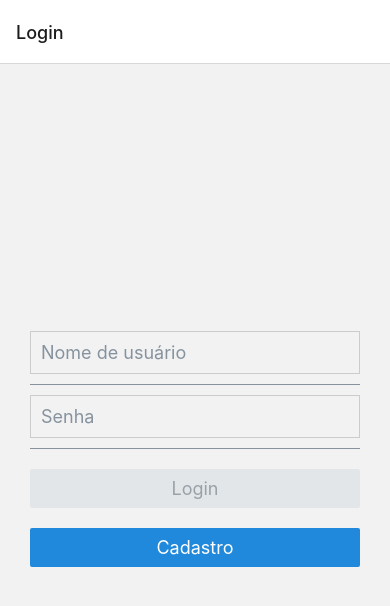
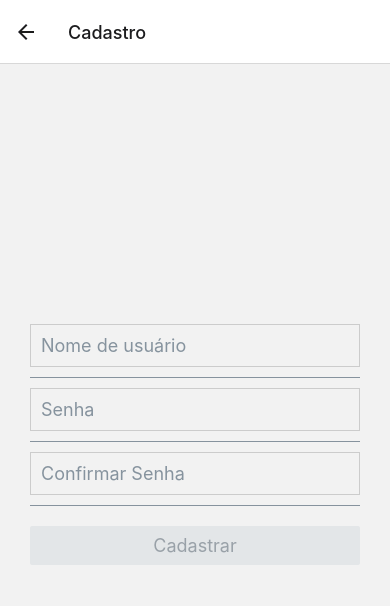
Before and after one commit to MEduardaSouto/MilFolhasADM, a React Native app: screen /Cadastro in a window 390 px wide. Shown: the top 606 px of the page. Built offline with nearby package versions, Linux system fonts and the light colour scheme.

Commit message:
chore: work in progress

```diff
--- a/App.js
+++ b/App.js
@@ -4,6 +4,7 @@ import { createStackNavigator } from '@react-navigation/stack';
 import CategoryScreen from './screens/CategoryScreen';
 import TodoListScreen from './screens/TodoListScreen';
 import LoginScreen from './screens/LoginScreen';
+import SignUpScreen from './screens/SignUpScreen'
 
 const Stack = createStackNavigator();
 
@@ -14,6 +15,7 @@ export default function App() {
         <Stack.Screen name="Login" component={LoginScreen} />
         <Stack.Screen name="Seu Totem" component={CategoryScreen} />
         <Stack.Screen name="Lista" component={TodoListScreen} />
+        <Stack.Screen name="Cadastro" component={SignUpScreen} />
       </Stack.Navigator>
     </NavigationContainer>
   );
--- a/actions/listActions.js
+++ b/actions/listActions.js
@@ -2,8 +2,8 @@ import axios from 'axios';
 import uuid from 'react-native-uuid';
 
 const instance = axios.create({
-  // baseURL: 'https://milfolhasserver.onrender.com',
-  baseURL: 'http://192.168.0.7:3000'
+  baseURL: 'https://milfolhasserver.onrender.com',
+  // baseURL: 'http://192.168.43.1:3000'
 });
 
 let userId = '';
@@ -90,6 +90,17 @@ export const fetchUser = async (username, password) => {
   }
 };
 
+export const registerUser = async (name, password) => {
+  try {
+    const id = uuid.v4();
+    const response = await instance.post(`/user`, {id, name, password });
+    return response.data;
+  } catch (error) {
+    console.error(error);
+    throw error;
+  }
+};
+
 export const addNewItem = async (listId, newItem) => {
   const { id, name, value } = newItem
   try {
--- a/screens/LoginScreen.js
+++ b/screens/LoginScreen.js
@@ -50,6 +50,7 @@ const LoginScreen = ({ navigation }) => {
       />
       <Button
         title="Cadastro"
+        onPress={() => { navigation.navigate('Cadastro') }}
         containerStyle={styles.button}
       />
       {error !== '' && <Text style={styles.error}>{error}</Text>}
--- /dev/null
+++ b/screens/SignUpScreen.js
@@ -0,0 +1,96 @@
+import React, { useState } from 'react';
+import { View, StyleSheet, Text } from 'react-native';
+import { Input, Button } from '@rneui/base';
+import { registerUser } from '../actions/listActions';
+
+const RegisterScreen = ({ navigation }) => {
+  const [name, setName] = useState('');
+  const [password, setPassword] = useState('');
+  const [confirmPassword, setConfirmPassword] = useState('');
+  const [error, setError] = useState('');
+
+  const handleRegister = async () => {
+    try {
+      if (password !== confirmPassword) {
+        setError('As senhas não coincidem');
+        return;
+      }
+
+      const response = await registerUser(name, password);
+      console.log(response);
+
+      if (response) {
+        navigation.navigate('Seu Totem');
+        setName('');
+        setPassword('');
+        setConfirmPassword('');
+        setError('');
+      }
+    } catch (error) {
+      console.error(error);
+      setError('Erro ao cadastrar. Tente novamente.');
+    }
+  };
+
+  return (
+    <View style={styles.container}>
+      <Input
+        style={styles.input}
+        placeholder="Nome de usuário"
+        value={name}
+        onChangeText={(text) => setName(text)}
+        onFocus={() => setError('')}
+      />
+      <Input
+        style={styles.input}
+        placeholder="Senha"
+        secureTextEntry
+        value={password}
+        onChangeText={(text) => setPassword(text)}
+        onFocus={() => setError('')}
+      />
+      <Input
+        style={styles.input}
+        placeholder="Confirmar Senha"
+        secureTextEntry
+        value={confirmPassword}
+        onChangeText={(text) => setConfirmPassword(text)}
+        onFocus={() => setError('')}
+      />
+      <Button
+        title="Cadastrar"
+        disabled={!Boolean(name && password && confirmPassword)}
+        onPress={handleRegister}
+        containerStyle={styles.button}
+      />
+      <Text style={styles.error}>{error}</Text>
+    </View>
+  );
+};
+
+const styles = StyleSheet.create({
+  container: {
+    flex: 1,
+    justifyContent: 'center',
+    alignItems: 'center',
+    padding: 20,
+  },
+  input: {
+    marginBottom: 10,
+    borderWidth: 1,
+    borderColor: '#ccc',
+    padding: 10,
+    width: '100%',
+  },
+  button: {
+    padding: 10,
+    width: '100%',
+  },
+  error: {
+    color: 'red',
+    marginTop: 10,
+    textAlign: 'center',
+  },
+});
+
+export default RegisterScreen;
--- a/screens/TodoListScreen.js
+++ b/screens/TodoListScreen.js
@@ -1,14 +1,16 @@
 import React, { useState, useEffect } from 'react';
-import { StyleSheet, View } from 'react-native';
+import { StyleSheet, View, Image } from 'react-native';
 import { Button, Input, ListItem, Text, CheckBox } from '@rneui/base';
 import { v4 as uuidv4 } from 'uuid';
 import { addNewItem, fetchListIdByName, fetchItemsByListId, deleteItemById, updateItemById } from '../actions/listActions';
+import ImagePicker from 'react-native-image-picker';
 
 export default function TodoListScreen({ route }) {
   const { category } = route.params;
   const [tasks, setTasks] = useState([]);
   const [task, setTask] = useState('');
   const [itemValue, setItemValue] = useState('');
+  const [image, setImage] = useState(null);
 
   const renderTask = (task, index) => {
 
@@ -27,6 +29,7 @@ export default function TodoListScreen({ route }) {
           <Text>
             {`R$ ${task.value}`}
           </Text>
+          <Image source={{ uri: task.image }} style={{ width: 50, height: 50, marginRight: 10 }} />
         </ListItem.Content>
         <Button title="Excluir" onPress={() => deleteTask(index, task.id)} />
       </ListItem>
@@ -45,11 +48,13 @@ export default function TodoListScreen({ route }) {
         id: uuidv4(),
         name: task,
         value: itemValue,
+        image: image, // Adicionando o URI da imagem ao objeto do item
       };
       await addNewItem(listId, newItem)
       setTasks([...tasks, newItem]);
       setTask('');
       setItemValue('');
+      setImage(null); // Limpar a imagem após adicioná-la
     } catch (error) {
       console.error(error);
     }
@@ -75,6 +80,14 @@ export default function TodoListScreen({ route }) {
     });
 
     setTasks(updatedTasks);
+  };
+
+  const chooseImage = () => {
+    ImagePicker.showImagePicker({}, response => {
+      if (response.uri) {
+        setImage(response.uri);
+      }
+    });
   };
 
   useEffect(() => {
@@ -113,6 +126,8 @@ export default function TodoListScreen({ route }) {
         onChangeText={(value) => setItemValue(value)}
         containerStyle={styles.inputContainer}
       />
+      <Button title="Escolher Imagem" onPress={chooseImage} />
+        {image && <Image source={{ uri: image }} style={{ width: 200, height: 200 }} />}
       <Button
         title="Adicionar"
         disabled={!Boolean(task && itemValue)}
```
Also changed, not shown: package.json (+6 -4 lines), 1 other file (tests, documents, lock files or other folders).
